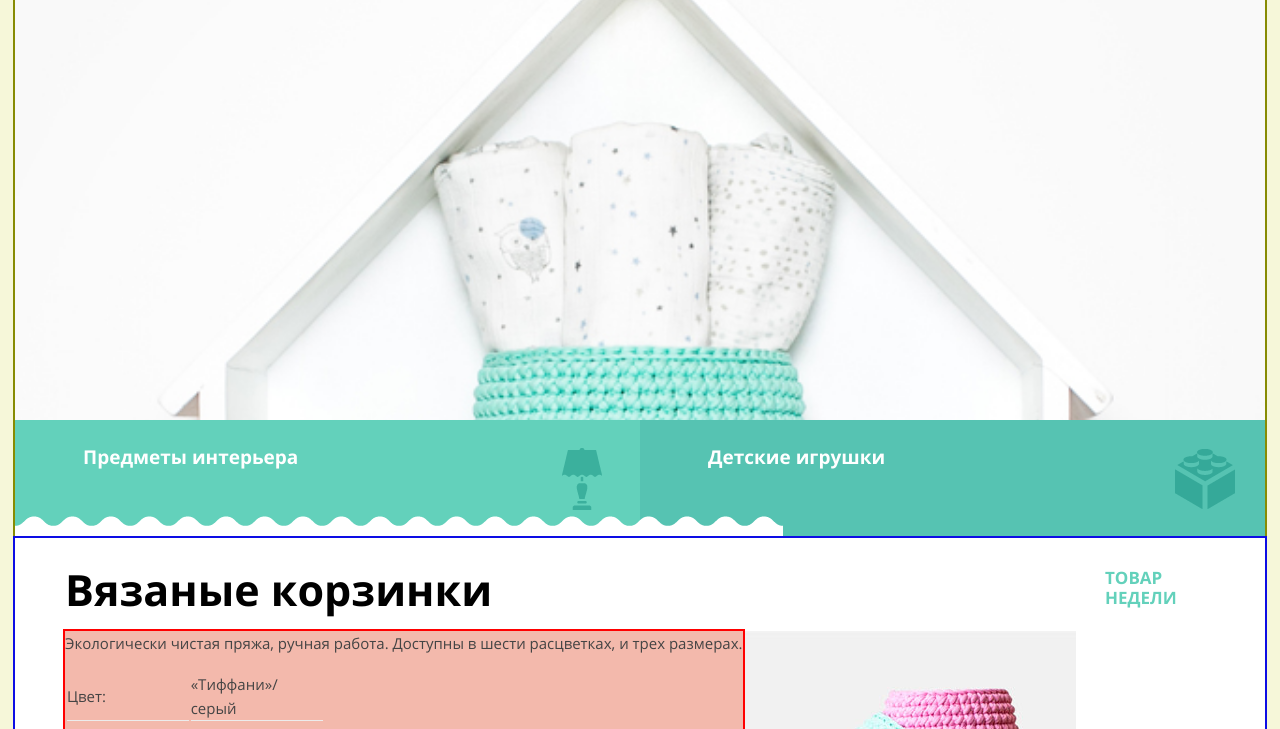
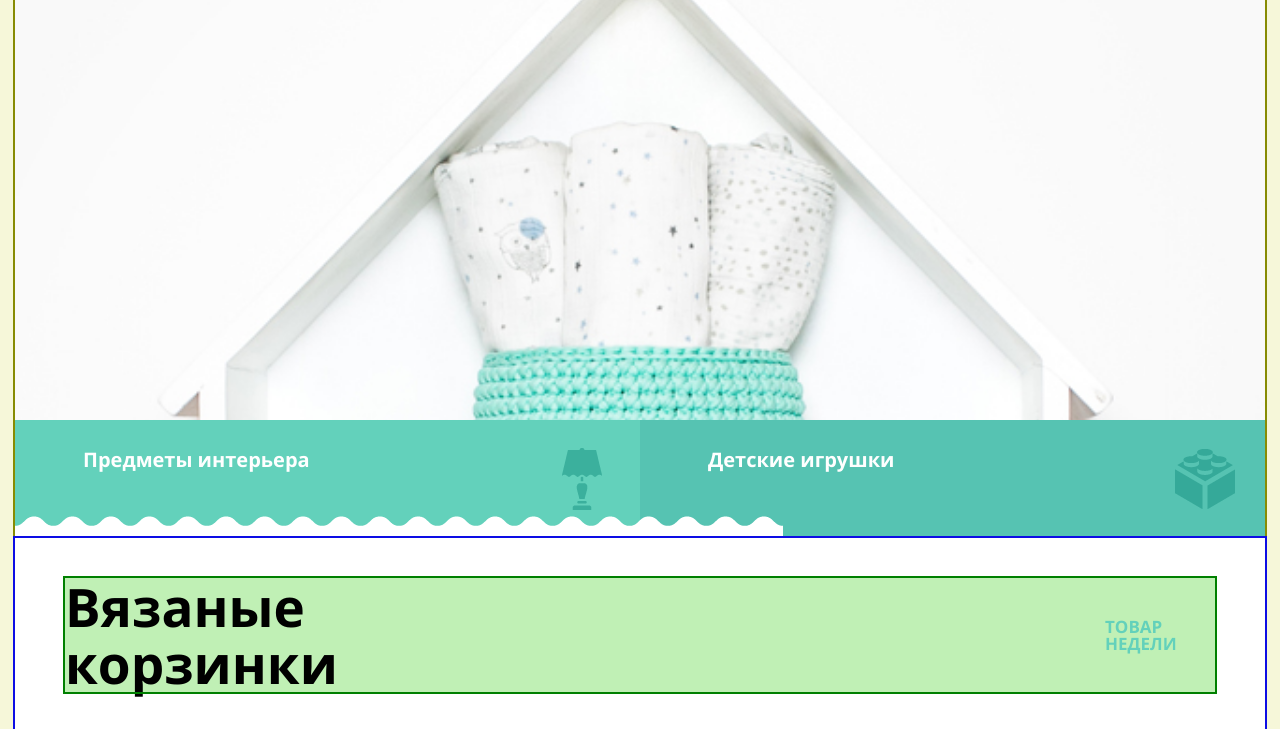
Before and after one commit to Trixxx57/mishka, a website: page src/index.html in a window 1280 px wide. Shown: the part 409-1138 px from the top of the page. Drawn offline with Linux system fonts and the light colour scheme.

Commit message:
Сделал шрифты в десктопе. Дальше - размеры и расположение

```diff
--- a/src/index.html
+++ b/src/index.html
@@ -66,10 +66,10 @@
       <div class="header__title font--h1">         <!--tablet-bottom-->
         <ul class="header__menu--tab2">
           <li class="menu--tab2">
-            <a href="#" class="menu__link--tab2 font--link-main">Каталог товаров</a>
+            <a href="#" class="menu__link--tab2 font--link-tablet">Каталог товаров</a>
           </li>
           <li class="menu--tab2">
-            <a href="#" class="menu__link--tab2 font--link-main">Вязание на заказ</a>
+            <a href="#" class="menu__link--tab2 font--link-tablet">Вязание на заказ</a>
           </li>
           <li class="menu--tab2">
             <a class="menu__link--tab2 font--link-delivery">Бесплатная доставка по России</a>
@@ -100,10 +100,17 @@
       <li class="secondary-menu__item"><a class="secondary-menu__link font--secondary-link" href="#">Детские игрушки</a></li>
     </ul>
     <section class="week-commodity OUTB">
-      <header class="week-commodity__header">
+
+
+
+
+      <header class="week-commodity__header OUTG">
         <h2 class="week-commodity__title font--h2">Вязаные корзинки</h2>
         <b class="week-commodity__b font--week-b">Товар недели</b>
       </header>
+
+
+
       <div class="week-commodity__wrapper">
 
         <div class="week-commodity__description OUTR">
--- a/src/less/blocks/btn.less
+++ b/src/less/blocks/btn.less
@@ -13,4 +13,8 @@
 }
 
 @media (min-width: @desktop-width) {
+  .btn {
+    font-size: 17px;
+    line-height: 20px;
+  }
 }
--- a/src/less/blocks/contacts.less
+++ b/src/less/blocks/contacts.less
@@ -15,6 +15,7 @@
 }
 
 .contacts__map {
+  position: relative;
   display: block;
   width: 320px;
   min-height: 457px;
@@ -47,6 +48,16 @@
     width: @tablet-width;
     min-height: 460px;
     background-image: url('../image/map-tablet@1x.png');
+    &::after {
+      content: '';
+      position: absolute;
+      background-image: url('../image/map-pin-tablet.png');
+      background-repeat: no-repeat;
+      width: 67px;
+      height: 100px;
+      left: 363px;
+      bottom: 216px;
+    }
 
   }
 
--- a/src/less/blocks/feedback.less
+++ b/src/less/blocks/feedback.less
@@ -135,4 +135,8 @@
 }
 
 @media (min-width: @desktop-width) {
+  .feedback__btn {
+    font-size: 17px;
+    line-height: 20px;
+  }
 }
--- a/src/less/blocks/font.less
+++ b/src/less/blocks/font.less
@@ -105,9 +105,21 @@
     display: block;
   }
 
+  .font--link-main {
+    font-size: 17px;
+    line-height: 24px;
+  }
+
+  .font--link-tablet {
+    font-family: 'Open Sans Bold', Arial, Helvetica, sans-serif;
+    font-size: 15px;
+    line-height: 24px;
+    color: @black;
+  }
+
   .font--link-delivery {
     font-family: 'Open Sans Regular', Arial, Helvetica, sans-serif;
-    font-size: 17px;
+    font-size: 15px;
     line-height: 24px;
     color: @black;
   }
@@ -116,7 +128,6 @@
     font-size: 43px;
     line-height: 50px;
   }
-
 
   .font--feedback-b {
     font-size: 18px;
@@ -128,7 +139,108 @@
     line-height: 30px;
   }
 
+  .font--b-cute {
+    font-size: 43px;
+    line-height: 50px;
+  }
+
+  .font--week-p {
+    font-size: 17px;
+    line-height: 30px;
+  }
+
+  .font--week-td {
+    font-size: 15px;
+    line-height: 30px;
+  }
+
+  .font--price {
+    font-size: 20px;
+    line-height: 24px;
+  }
+
+  .font--developers-b {
+      font-size: 19px;
+      line-height: 19px;
+    }
 }
 
 @media (min-width: @desktop-width) {
+  .font--link-main {
+    font-size: 17px;
+    line-height: 24px;
+  }
+
+  .font--link-desktop {
+    font-size: 15px;
+    line-height: 24px;
+  }
+
+  .font--link-delivery {
+    font-size: 15px;
+    line-height: 24px;
+  }
+
+  .font__tablet {
+    font-size: 53px;
+    line-height: 57px;
+  }
+
+  .font--secondary-link {
+    font-size: 20px;
+    line-height: 30px;
+  }
+
+  .font--h2 {
+    font-size: 53px;
+    line-height: 57px;
+  }
+
+  .font--week-b {
+    font-size: 17px;
+    line-height: 17px;
+  }
+
+  .font--week-p {
+    font-size: 17px;
+    line-height: 30px;
+  }
+
+  .font--week-td {
+    font-size: 15px;
+    line-height: 20px;
+  }
+
+  .font--price {
+    font-size: 20px;
+    line-height: 24px;
+  }
+
+  .font--advantages {
+    font-size: 20px;
+    line-height: 22px;
+  }
+
+  .font--feedback-p {
+    font-size: 17px;
+    line-height: 30px;
+  }
+
+  .font--feedback-b {
+    font-size: 17px;
+    line-height: 24px;
+  }
+
+  .font--section-td {
+    font-size: 17px;
+    line-height: 30px;
+  }
+
+  .font--developers-b {
+    font-size: 19px;
+    line-height: 19px;
+  }
+
+
+
 }
--- a/src/less/blocks/week-commodity.less
+++ b/src/less/blocks/week-commodity.less
@@ -52,6 +52,7 @@
     padding-left: 50px;
     min-height: 400px;
     padding-bottom: 60px;
+    padding-top: 40px;
     &::after {
       width: @tablet-width;
       height: 17px;
@@ -66,7 +67,7 @@
   .week-commodity__header {
     display: flex;
     justify-content: space-between;
-
+    align-items: center;
   }
 
   .week-commodity__title {
@@ -75,23 +76,39 @@
 
   .week-commodity__b {
     width: 110px;
-
+    margin: 0;
+    // margin-bottom: 30px;
   }
 
   .week-commodity__btn {
     position: absolute;
     bottom: 0;
+    width: 290px;
   }
 
   .week-commodity__wrapper {
     display: flex;
+    padding-top: 40px;
   }
 
   .week-commodity__description {
     position: relative;
   }
 
+  .week-commodity__table {
+    padding-top: 30px;
+    padding-bottom: 15px;
+  }
+
+  .week-commodity__price {
+    width: 80%;
+  }
+
 }
 
 @media (min-width: @desktop-width) {
+  .week-commodity__btn {
+    font-size: 17px;
+    line-height: 20px;
+  }
 }
```
Also changed, not shown: src/css/style.css, src/image/map-pin-tablet.png (added).
